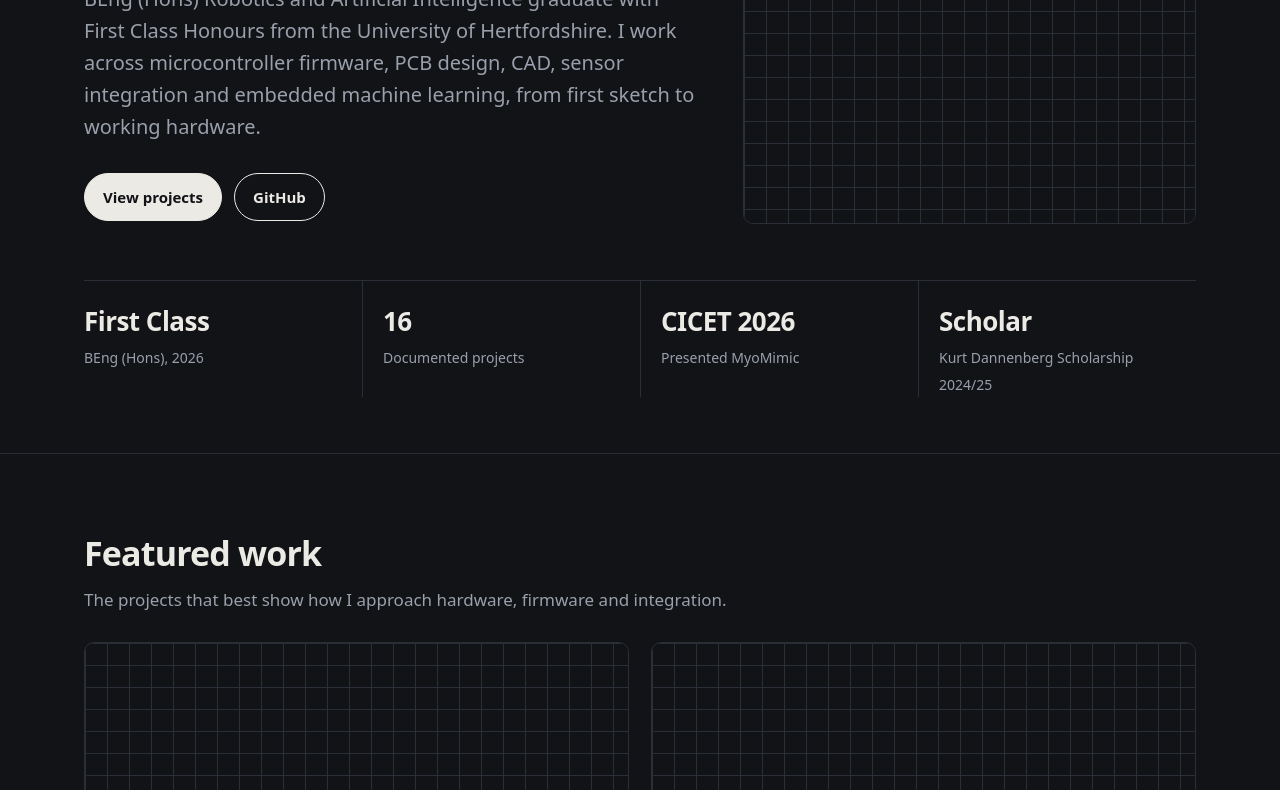
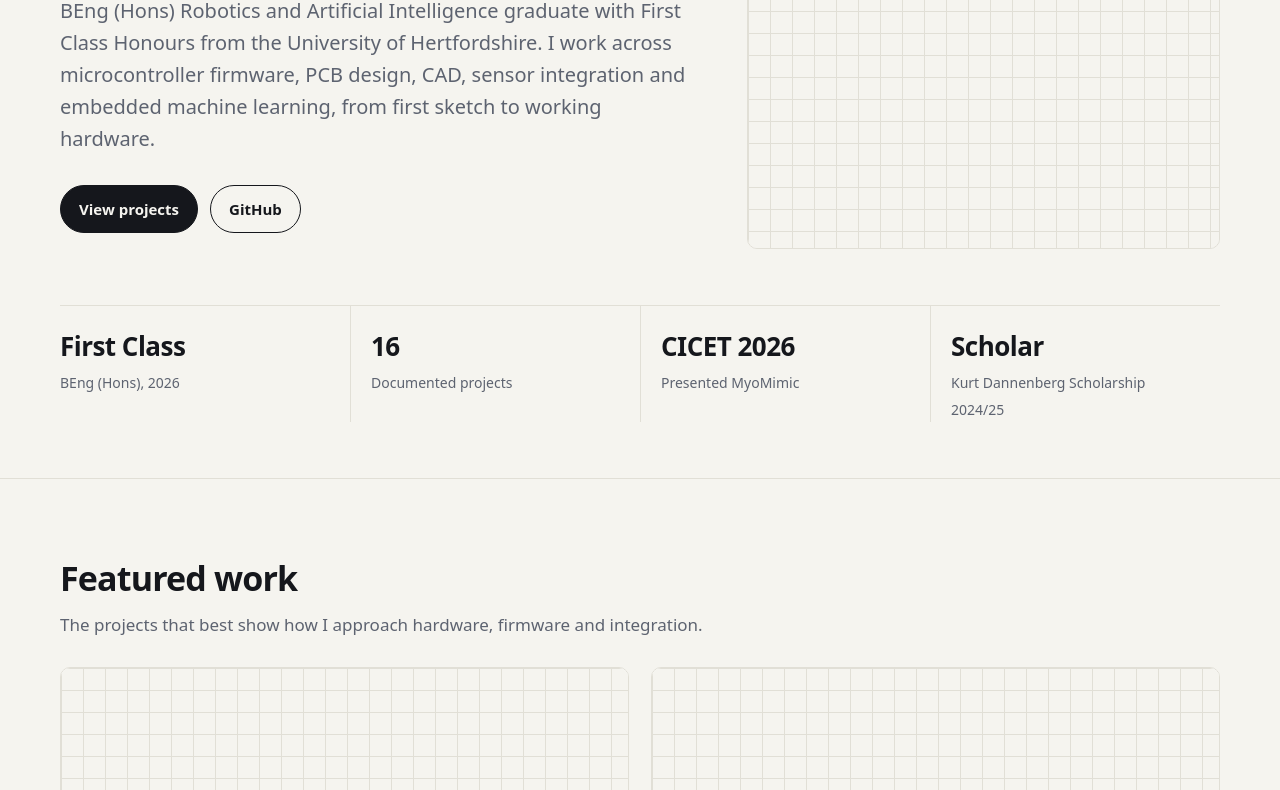
Before and after one commit to KeneOkwoli/KeneOkwoli.github.io, a plain HTML site: page index.html in a window 1280 px wide. Shown: the part 495-1285 px from the top of the page. Drawn offline with Linux system fonts and the dark colour scheme.

Commit message:
Remove dark mode color scheme from style.css
Removed dark mode color scheme variables from CSS.

```diff
--- a/assets/css/style.css
+++ b/assets/css/style.css
@@ -14,17 +14,7 @@
   --max: 1160px;
 }
 
-@media (prefers-color-scheme: dark) {
-  :root {
-    --bg: #111317;
-    --surface: #181b21;
-    --ink: #eceae4;
-    --muted: #9aa0ab;
-    --line: #2a2e36;
-    --accent: #ff6a3d;
-    --accent-soft: #3a2119;
-  }
-}
+  --bg: #D3D3D3;
 
 * { box-sizing: border-box; }
 html { scroll-behavior: smooth; }
```
